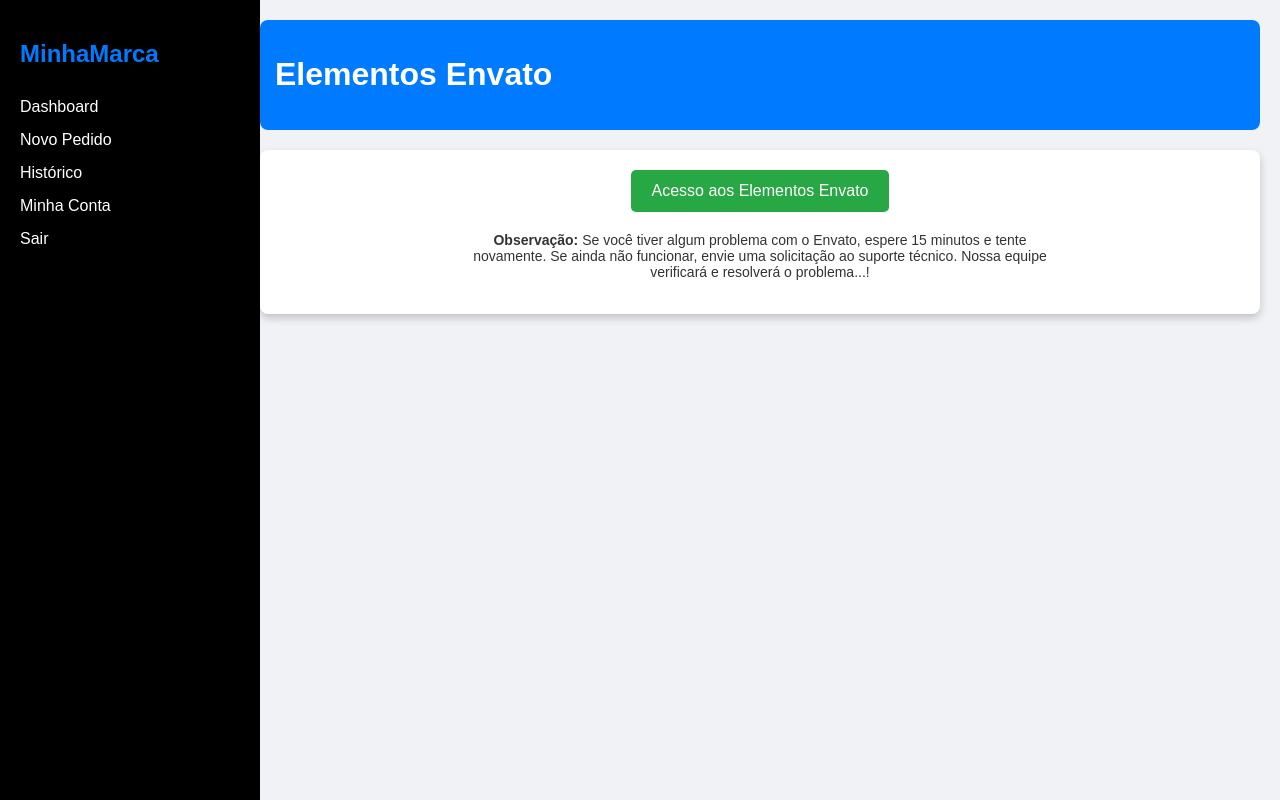
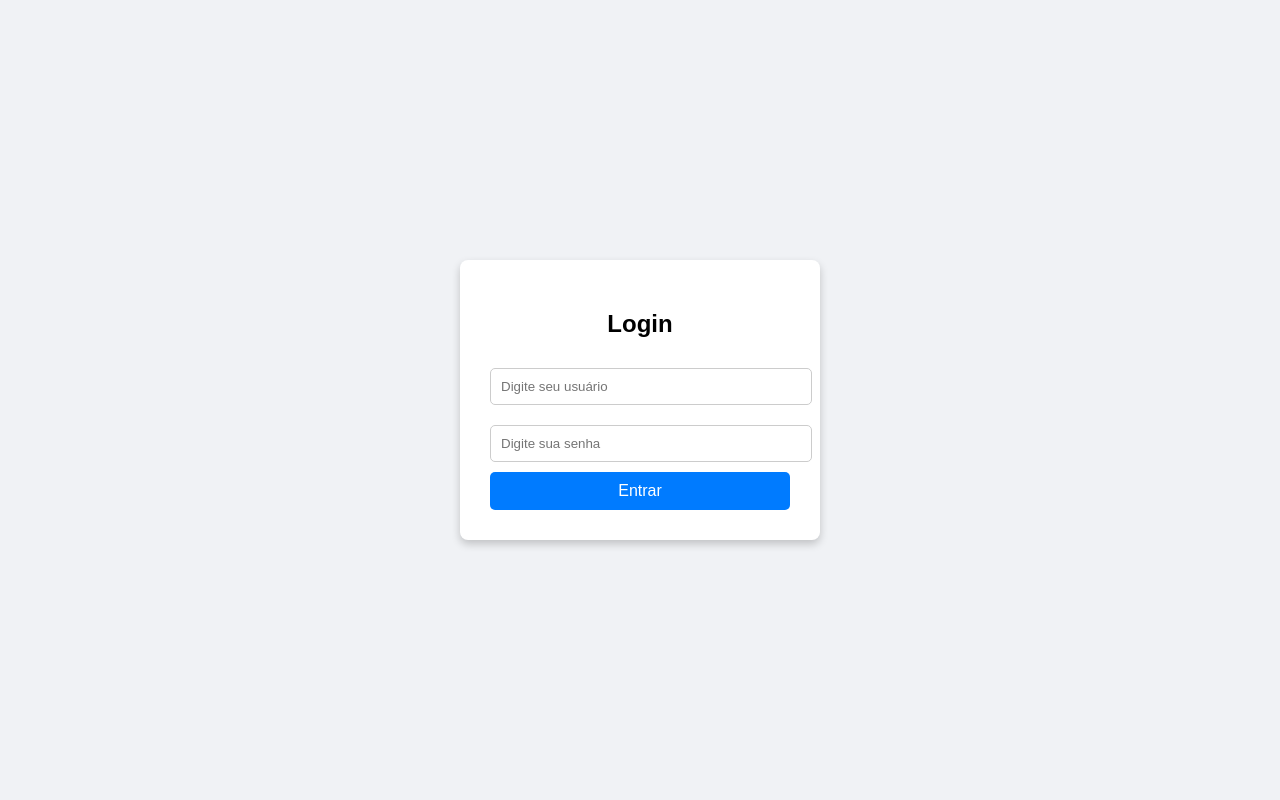
Before and after one commit to hawkflix/LOGIN-ENVATO, a plain HTML site: page index.html in a window 1280 px wide. Drawn offline with Linux system fonts and the light colour scheme.

Commit message:
Update index.html

```diff
--- a/index.html
+++ b/index.html
@@ -4,14 +4,56 @@
 <head>
     <meta charset="UTF-8">
     <meta name="viewport" content="width=device-width, initial-scale=1.0">
-    <title>Painel - Elementos Envato</title>
+    <title>Login - MinhaMarca</title>
     <style>
         body {
             margin: 0;
             font-family: Arial, sans-serif;
             background-color: #f0f2f5;
+            display: flex;
+            justify-content: center;
+            align-items: center;
+            height: 100vh;
         }
 
+        .login-container {
+            background-color: white;
+            padding: 30px;
+            border-radius: 8px;
+            box-shadow: 0 4px 8px rgba(0, 0, 0, 0.2);
+            width: 300px;
+            text-align: center;
+        }
+
+        input {
+            width: 100%;
+            padding: 10px;
+            margin: 10px 0;
+            border-radius: 5px;
+            border: 1px solid #ccc;
+        }
+
+        button {
+            width: 100%;
+            padding: 10px;
+            background-color: #007bff;
+            color: white;
+            border: none;
+            border-radius: 5px;
+            cursor: pointer;
+            font-size: 16px;
+        }
+
+        button:hover {
+            background-color: #0056b3;
+        }
+
+        .error {
+            color: red;
+            font-size: 14px;
+        }
+
+        /* Painel */
         .sidebar {
             width: 220px;
             background-color: #000000;
@@ -23,11 +65,6 @@
             display: flex;
             flex-direction: column;
             padding: 20px;
-        }
-
-        .sidebar h2 {
-            margin-bottom: 30px;
-            color: #007bff;
         }
 
         .sidebar a {
@@ -95,13 +132,23 @@
 
 <body>
 
+    <!-- Tela de Login -->
+    <div class="login-container" id="loginPage">
+        <h2>Login</h2>
+        <input type="text" id="username" placeholder="Digite seu usuário">
+        <input type="password" id="password" placeholder="Digite sua senha">
+        <div class="error" id="errorMsg"></div>
+        <button onclick="login()">Entrar</button>
+    </div>
+
+    <!-- Painel -->
+    <div id="painelPage" style="display: none;">
         <div class="sidebar">
-        <h2>MinhaMarca</h2>
             <a href="#">Dashboard</a>
             <a href="#">Novo Pedido</a>
             <a href="#">Histórico</a>
             <a href="#">Minha Conta</a>
-        <a href="#">Sair</a>
+            <a href="#" onclick="logout()">Sair</a>
         </div>
 
         <div class="main">
@@ -115,8 +162,37 @@
                     <p><strong>Observação:</strong> Se você tiver algum problema com o Envato, espere 15 minutos e tente novamente. Se ainda não funcionar, envie uma solicitação ao suporte técnico. Nossa equipe verificará e resolverá o problema...!</p>
                 </div>
             </div>
+        </div>
+    </div>
 
-    </div>
+    <script>
+        function login() {
+            var user = document.getElementById('username').value;
+            var pass = document.getElementById('password').value;
+            var error = document.getElementById('errorMsg');
+
+            if (user === '' || pass === '') {
+                error.textContent = 'Por favor, preencha todos os campos.';
+                return;
+            }
+
+            // Login Simples - pode ser ajustado para validação real
+            if (user === 'admin' && pass === '1234') {
+                document.getElementById('loginPage').style.display = 'none';
+                document.getElementById('painelPage').style.display = 'block';
+            } else {
+                error.textContent = 'Usuário ou senha inválidos!';
+            }
+        }
+
+        function logout() {
+            document.getElementById('painelPage').style.display = 'none';
+            document.getElementById('loginPage').style.display = 'flex';
+            document.getElementById('username').value = '';
+            document.getElementById('password').value = '';
+            document.getElementById('errorMsg').textContent = '';
+        }
+    </script>
 
 </body>
 
```
Lines whose indentation alone changed are shown as unchanged.
